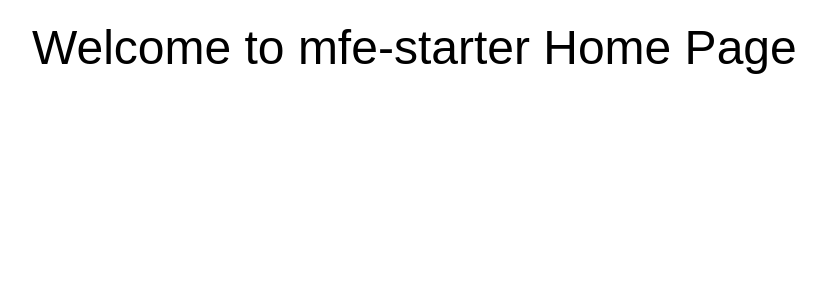
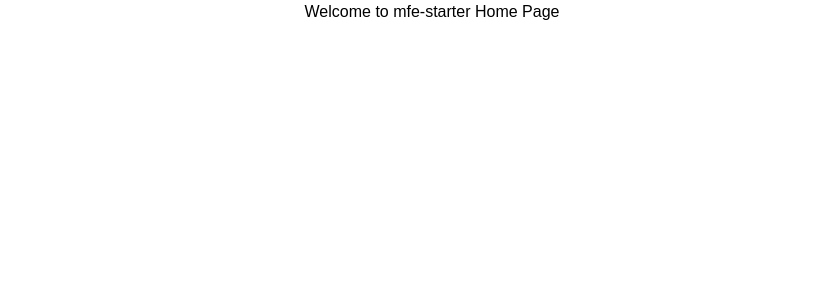
Before and after one commit to mohantalachutla/mfe-starter-react, a React app: page / in a window 1280 px wide. Shown: the top 300 px of the page, without its empty margins (208-1034 px from the left). Built offline with nearby package versions, Linux system fonts and the light colour scheme; what @mohantalachutla/mfe-utils would draw is missing.

Commit message:
tailwind css

```diff
--- a/package.json
+++ b/package.json
@@ -21,14 +21,15 @@
     "@babel/plugin-transform-runtime": "^7.15.8",
     "@babel/preset-env": "^7.15.8",
     "@babel/preset-react": "^7.14.5",
-    "autoprefixer": "^10.1.0",
+    "autoprefixer": "^10.4.20",
     "babel-loader": "^8.2.2",
     "css-loader": "^6.3.0",
     "dotenv-webpack": "^8.0.1",
     "html-webpack-plugin": "^5.3.2",
-    "postcss": "^8.2.1",
+    "postcss": "^8.4.48",
     "postcss-loader": "^4.1.0",
     "style-loader": "^3.3.0",
+    "tailwindcss": "^3.4.14",
     "webpack": "^5.95.0",
     "webpack-cli": "^4.10.0",
     "webpack-dev-server": "^4.3.1",
--- /dev/null
+++ b/postcss.config.js
@@ -0,0 +1,6 @@
+module.exports = {
+  plugins: {
+    tailwindcss: {},
+    autoprefixer: {},
+  },
+}
--- a/src/Home.jsx
+++ b/src/Home.jsx
@@ -1,5 +1,5 @@
 const Home = () => (
-  <div className="container">
+  <div className="container text-center">
     <div>Welcome to mfe-starter Home Page</div>
   </div>
 );
--- a/src/index.css
+++ b/src/index.css
@@ -1,10 +1,7 @@
+@tailwind base;
+@tailwind components;
+@tailwind utilities;
+
 body {
   font-family: Arial, Helvetica, sans-serif;
 }
-
-.container {
-  font-size: 3rem;
-  margin: auto;
-  max-width: 800px;
-  margin-top: 20px;
-}
--- /dev/null
+++ b/tailwind.config.js
@@ -0,0 +1,18 @@
+/** @type {import('tailwindcss').Config} */
+module.exports = {
+  content: ["./src/index.html", "./src/**/*.{js,ts,jsx,tsx}"],
+  theme: {
+    extend: {},
+    container: {
+      center: true,
+      padding: {
+        DEFAULT: "1rem",
+        sm: "2rem",
+        lg: "4rem",
+        xl: "5rem",
+        "2xl": "6rem",
+      },
+    },
+  },
+  plugins: [],
+};
```
Also changed, not shown: 1 other file (tests, documents, lock files or other folders).
